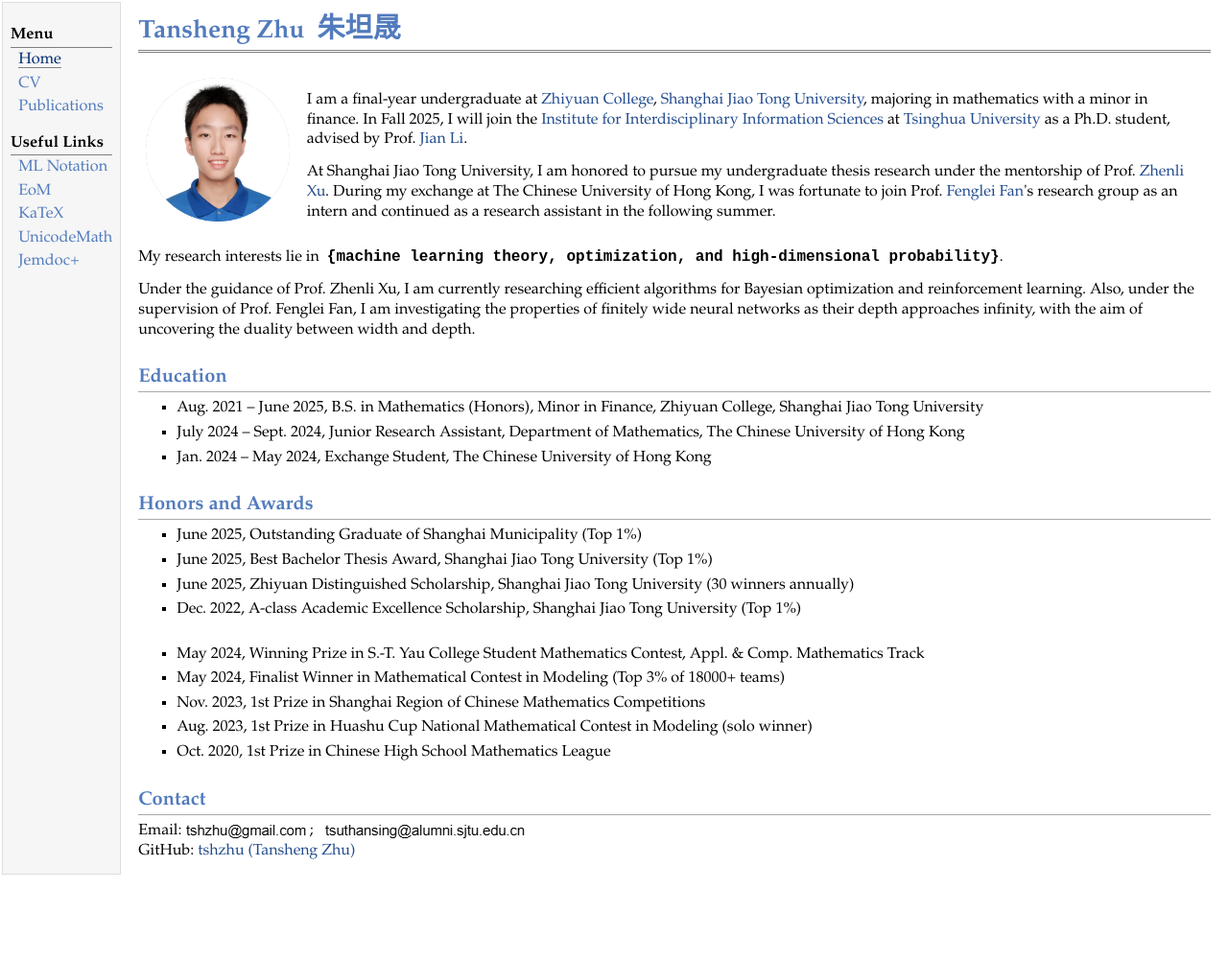
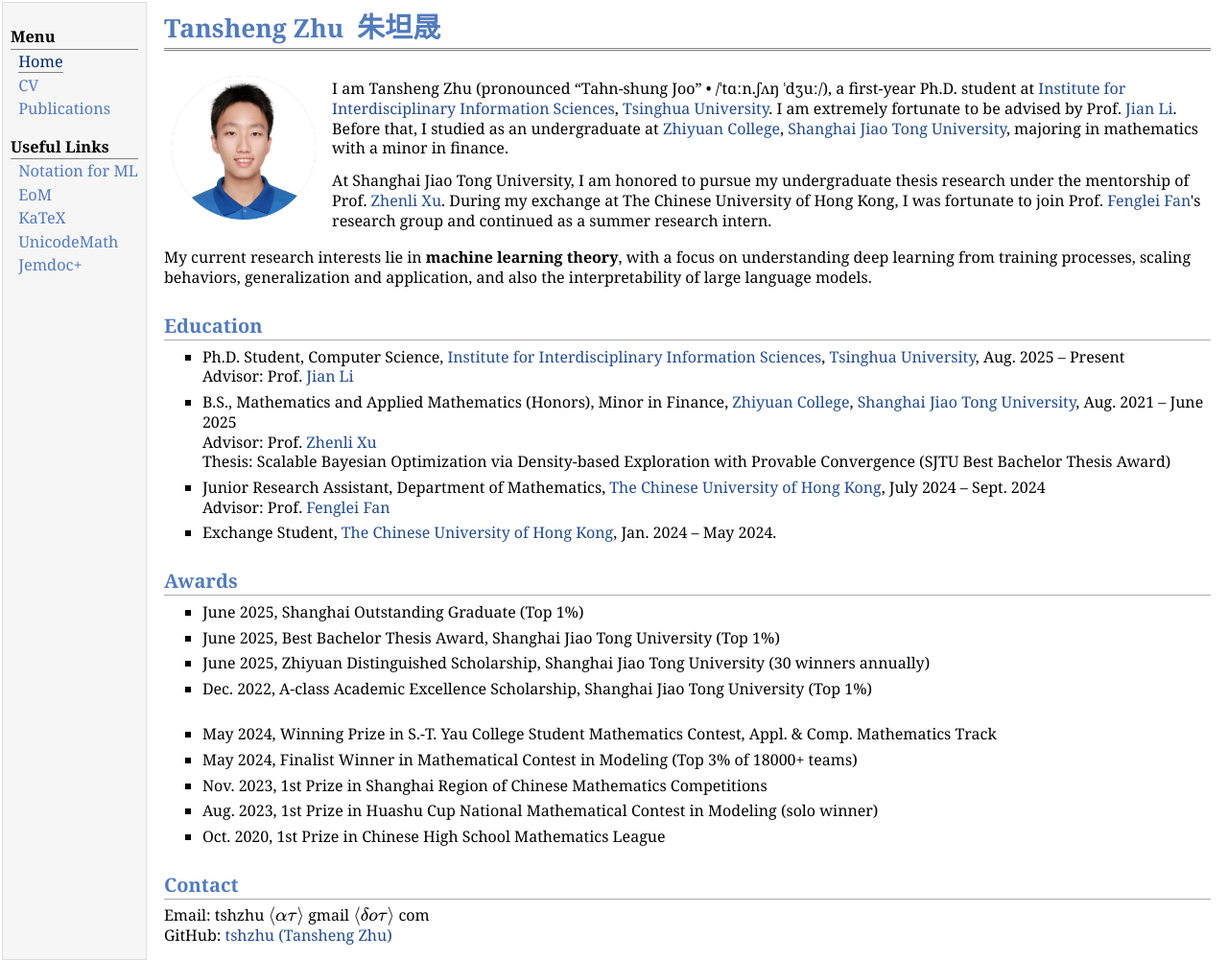
Before and after one commit to tshzhu/tshzhu.github.io, a plain HTML site: page index.html in a window 1280 px wide. Shown: the whole page at 96% size. Before the commit the page ends 922 px from the top, so only its background shows below. Drawn offline with nearby package versions, Linux system fonts and the light colour scheme; some packages are replaced by stand-ins of ours.

Commit message:
update profile

```diff
--- a/index.html
+++ b/index.html
@@ -41,7 +41,7 @@ MathJax.Hub.Config({
 <div class="menu-item"><a href="pdfs/CV_TanshengZhu.pdf" target="blank">CV</a></div>
 <div class="menu-item"><a href="publications.html">Publications</a></div>
 <div class="menu-category">Useful Links</div>
-<div class="menu-item"><a href="https://notation.baai.ac.cn/en" target="blank">ML&nbsp;Notation</a></div>
+<div class="menu-item"><a href="https://notation.baai.ac.cn/en" target="blank">Notation&nbsp;for&nbsp;ML</a></div>
 <div class="menu-item"><a href="https://encyclopediaofmath.org/wiki/Main_Page" target="blank">EoM</a></div>
 <div class="menu-item"><a href="https://katex.org/docs/supported.html" target="blank">KaTeX</a></div>
 <div class="menu-item"><a href="https://www.cs.ucf.edu/courses/cot3100/fall2016/reference/MathInWord.pdf" target="blank">UnicodeMath</a></div>
@@ -53,33 +53,36 @@ MathJax.Hub.Config({
 </div>
 <table class="imgtable"><tr><td>
 <img src="images/photo-circle.png" alt="" width="150px" />&nbsp;</td>
-<td align="left"><p>I am a final-year undergraduate at <a href="https://en.zhiyuan.sjtu.edu.cn/" target=&ldquo;blank&rdquo;>Zhiyuan College</a>, <a href="https://en.sjtu.edu.cn/" target=&ldquo;blank&rdquo;>Shanghai Jiao Tong University</a>, majoring in mathematics with a minor in finance.
-In Fall 2025, I will join the <a href="https://iiis.tsinghua.edu.cn/en/" target=&ldquo;blank&rdquo;>Institute for Interdisciplinary Information Sciences</a> at <a href="https://www.tsinghua.edu.cn/en/index.htm" target=&ldquo;blank&rdquo;>Tsinghua University</a> as a Ph.D. student, advised by Prof. <a href="https://people.iiis.tsinghua.edu.cn/~jianli/" target=&ldquo;blank&rdquo;>Jian Li</a>.
+<td align="left"><p>I am Tansheng Zhu (pronounced &ldquo;Tahn-shung Joo&rdquo; • /ˈtɑːn.ʃʌŋ ˈdʒuː/), a first-year Ph.D. student at <a href="https://iiis.tsinghua.edu.cn/en/" target=&ldquo;blank&rdquo;>Institute for Interdisciplinary Information Sciences</a>, <a href="https://www.tsinghua.edu.cn/en/index.htm" target=&ldquo;blank&rdquo;>Tsinghua University</a>. I am extremely fortunate to be advised by Prof. <a href="https://people.iiis.tsinghua.edu.cn/~jianli/" target=&ldquo;blank&rdquo;>Jian Li</a>. Before that, I studied as an undergraduate at <a href="https://en.zhiyuan.sjtu.edu.cn/" target=&ldquo;blank&rdquo;>Zhiyuan College</a>, <a href="https://en.sjtu.edu.cn/" target=&ldquo;blank&rdquo;>Shanghai Jiao Tong University</a>, majoring in mathematics with a minor in finance.
 </p>
 <p>At Shanghai Jiao Tong University, I am honored to pursue my undergraduate thesis research under the mentorship of Prof. <a href="https://math.sjtu.edu.cn/faculty/xuzl/" target=&ldquo;blank&rdquo;>Zhenli Xu</a>.
-During my exchange at The Chinese University of Hong Kong, I was fortunate to join Prof. <a href="https://fengleifan.github.io/Feng-Lei.Fan.github.io/about.html" target=&ldquo;blank&rdquo;>Fenglei Fan</a>'s research group as an intern and continued as a research assistant in the following summer.
+During my exchange at The Chinese University of Hong Kong, I was fortunate to join Prof. <a href="https://fengleifan.github.io/Feng-Lei.Fan.github.io/about.html" target=&ldquo;blank&rdquo;>Fenglei Fan</a>'s research group and continued as a summer research intern.
 </p>
 </td></tr></table>
-<p>My research interests lie in&nbsp;&nbsp;<span style="font-family: monospace, sans-serif; font-weight: bold;">{machine learning theory, optimization, and high-dimensional probability}</span>.
-</p>
-<p>Under the guidance of Prof. Zhenli Xu, I am currently researching efficient algorithms for Bayesian optimization and reinforcement learning.
-Also, under the supervision of Prof. Fenglei Fan, I am investigating the properties of finitely wide neural networks as their depth approaches infinity, with the aim of uncovering the duality between width and depth.
+<p>My current research interests lie in <b>machine learning theory</b>, with a focus on understanding deep learning from training processes, scaling behaviors, generalization and application, and also the interpretability of large language models.
 </p>
 <h2>Education</h2>
 <ul>
-<li><p>Aug. 2021 &ndash; June 2025, B.S. in Mathematics (Honors), Minor in Finance, Zhiyuan College, Shanghai Jiao Tong University
+<li><p>Ph.D. Student, Computer Science, <a href="https://iiis.tsinghua.edu.cn/en/" target=&ldquo;blank&rdquo;>Institute for Interdisciplinary Information Sciences</a>, <a href="https://www.tsinghua.edu.cn/en/index.htm" target=&ldquo;blank&rdquo;>Tsinghua University</a>, Aug. 2025 &ndash; Present<br />
+Advisor: Prof. <a href="https://people.iiis.tsinghua.edu.cn/~jianli/" target=&ldquo;blank&rdquo;>Jian Li</a>
 </p>
 </li>
-<li><p>July 2024 &ndash; Sept. 2024, Junior Research Assistant, Department of Mathematics, The Chinese University of Hong Kong
+<li><p>B.S., Mathematics and Applied Mathematics (Honors), Minor in Finance, <a href="https://en.zhiyuan.sjtu.edu.cn/" target=&ldquo;blank&rdquo;>Zhiyuan College</a>, <a href="https://en.sjtu.edu.cn/" target=&ldquo;blank&rdquo;>Shanghai Jiao Tong University</a>, Aug. 2021 &ndash; June 2025<br />
+Advisor: Prof. <a href="https://math.sjtu.edu.cn/faculty/xuzl/" target=&ldquo;blank&rdquo;>Zhenli Xu</a><br />
+Thesis: Scalable Bayesian Optimization via Density-based Exploration with Provable Convergence (SJTU Best Bachelor Thesis Award)
 </p>
 </li>
-<li><p>Jan. 2024 &ndash; May 2024, Exchange Student, The Chinese University of Hong Kong
+<li><p>Junior Research Assistant, Department of Mathematics, <a href="https://www.cuhk.edu.hk/english/index.html" target=&ldquo;blank&rdquo;>The Chinese University of Hong Kong</a>, July 2024 &ndash; Sept. 2024<br />
+Advisor: Prof. <a href="https://fengleifan.github.io/Feng-Lei.Fan.github.io/about.html" target=&ldquo;blank&rdquo;>Fenglei Fan</a>
+</p>
+</li>
+<li><p>Exchange Student, <a href="https://www.cuhk.edu.hk/english/index.html" target=&ldquo;blank&rdquo;>The Chinese University of Hong Kong</a>, Jan. 2024 &ndash; May 2024.
 </p>
 </li>
 </ul>
-<h2>Honors and Awards</h2>
+<h2>Awards</h2>
 <ul>
-<li><p>June 2025, Outstanding Graduate of Shanghai Municipality (Top 1%)
+<li><p>June 2025, Shanghai Outstanding Graduate (Top 1%)
 </p>
 </li>
 <li><p>June 2025, Best Bachelor Thesis Award, Shanghai Jiao Tong University (Top 1%)
@@ -89,9 +92,7 @@ Also, under the supervision of Prof. Fenglei Fan, I am investigating the propert
 </p>
 </li>
 <li><p>Dec. 2022, A-class Academic Excellence Scholarship, Shanghai Jiao Tong University (Top 1%)
-
 <br /><br />
-
 </p>
 </li>
 <li><p>May 2024, Winning Prize in S.-T. Yau College Student Mathematics Contest, Appl. & Comp. Mathematics Track
@@ -111,9 +112,7 @@ Also, under the supervision of Prof. Fenglei Fan, I am investigating the propert
 </li>
 </ul>
 <h2>Contact</h2>
-<p>Email: <img src="images/mail-gmail.png" style="vertical-align: middle;">
-;&nbsp&nbsp
-<img src="images/mail-sjtu.png" style="vertical-align: middle;"><br />
+<p>Email: tshzhu \(\langle\alpha\tau\rangle\) gmail \(\langle\delta\omicron\tau\rangle\) com<br />
 GitHub: <a href="https://github.com/tshzhu" target=&ldquo;blank&rdquo;>tshzhu (Tansheng Zhu)</a><br />
 </p>
 </td>
--- a/jemdoc.css
+++ b/jemdoc.css
@@ -6,27 +6,27 @@ table#tlayout {
 	background: white;
 }
 
+body {
+	background: white;
+	padding-bottom: 8px;
+	margin: 0;
+	font-family: Georgia, serif;
+}
+
 /* body {
 	background: white;
 	padding-bottom: 8px;
 	margin: 0;
-	font-family: Georgia, serif;
-} */
-
-body {
-	background: white;
-	padding-bottom: 8px;
-	margin: 0;
     font-family:
-        'Palatino Linotype',  /* Windows优雅衬线 */
-        Palatino,             /* macOS同源字体 */
-        'Book Antiqua',       /* 通用回退名称 */
-        Georgia,              /* 安全保底 */
-        'Microsoft YaHei',    /* 中文配套 */
+        'Palatino Linotype',
+        Palatino,
+        'Book Antiqua',
+        Georgia,
+        'Microsoft YaHei',
         serif;
     text-rendering: optimizeLegibility;
     -webkit-font-smoothing: subpixel-antialiased;
-}
+} */
 
 #layout-menu {
 	background: #f6f6f6;
```
Also changed, not shown: publications.html (+1 -1 lines), images/mail-gmail.png (deleted), images/mail-sjtu.png (deleted), 3 other files.
